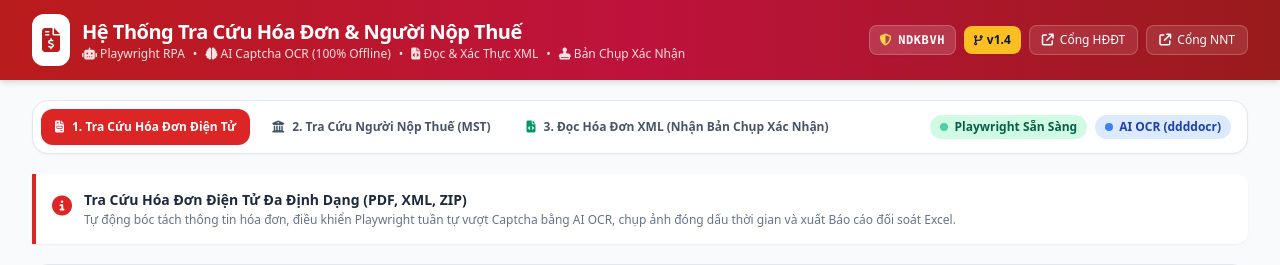
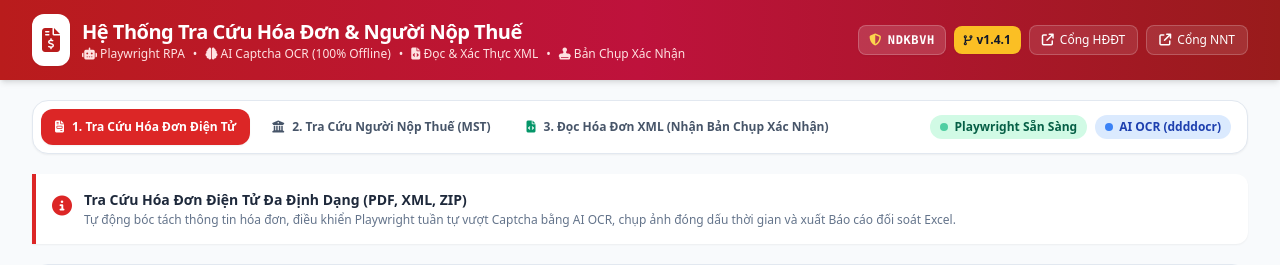
Before and after one commit to duykhanhbv-bit/CheckHoaDon, a FastAPI app: page / in a window 1280 px wide. Shown: the top 265 px of the page. Run offline with FastAPI, Linux system fonts and the light colour scheme; data that the repository does not hold is empty; some libraries are stand-ins or nearby versions.

Commit message:
build: Phát hành v1.4.1 - bỏ hóa đơn mẫu và ảnh demo khỏi bộ cài
- installer_setup.iss: không đóng gói sample_invoices/ và static/webapp_*.png
- Nâng phiên bản 1.4.0 -> 1.4.1

Co-Authored-By: Claude Sonnet 5.5 <noreply@anthropic.com>

```diff
--- a/VERSION.txt
+++ b/VERSION.txt
@@ -1 +1 @@
-1.4.0
+1.4.1
--- a/templates/index.html
+++ b/templates/index.html
@@ -36,7 +36,7 @@
                 <span class="bg-white/15 text-white px-2.5 py-1.5 rounded-lg font-mono font-bold text-xs border border-white/20 tracking-wider shadow-sm flex items-center gap-1.5">
                     <i class="fa-solid fa-shield-halved text-amber-300"></i> NDKBVH
                 </span>
-                <span id="appVersionBadge" class="bg-amber-400 text-slate-900 font-bold px-2.5 py-1.5 rounded-lg text-xs shadow-sm flex items-center gap-1"><i class="fa-solid fa-code-branch text-[10px]"></i> v1.4</span>
+                <span id="appVersionBadge" class="bg-amber-400 text-slate-900 font-bold px-2.5 py-1.5 rounded-lg text-xs shadow-sm flex items-center gap-1"><i class="fa-solid fa-code-branch text-[10px]"></i> v1.4.1</span>
                 <a href="https://hoadondientu.gdt.gov.vn/" target="_blank" class="bg-white/10 hover:bg-white/20 px-3 py-1.5 rounded-lg transition flex items-center gap-1.5 font-medium border border-white/20">
                     <i class="fa-solid fa-arrow-up-right-from-square"></i> Cổng HĐĐT
                 </a>
```
Also changed, not shown: 1 other file.
